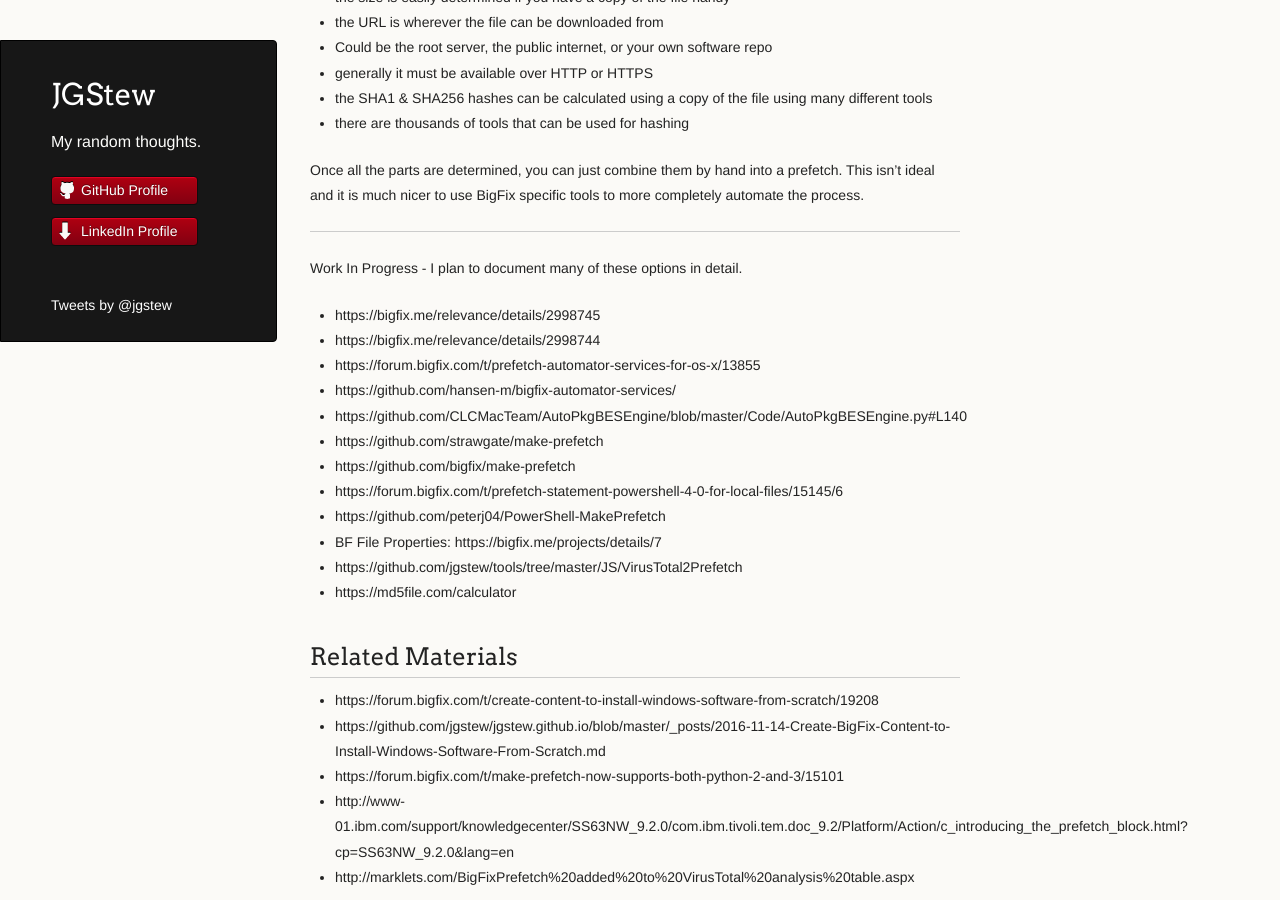
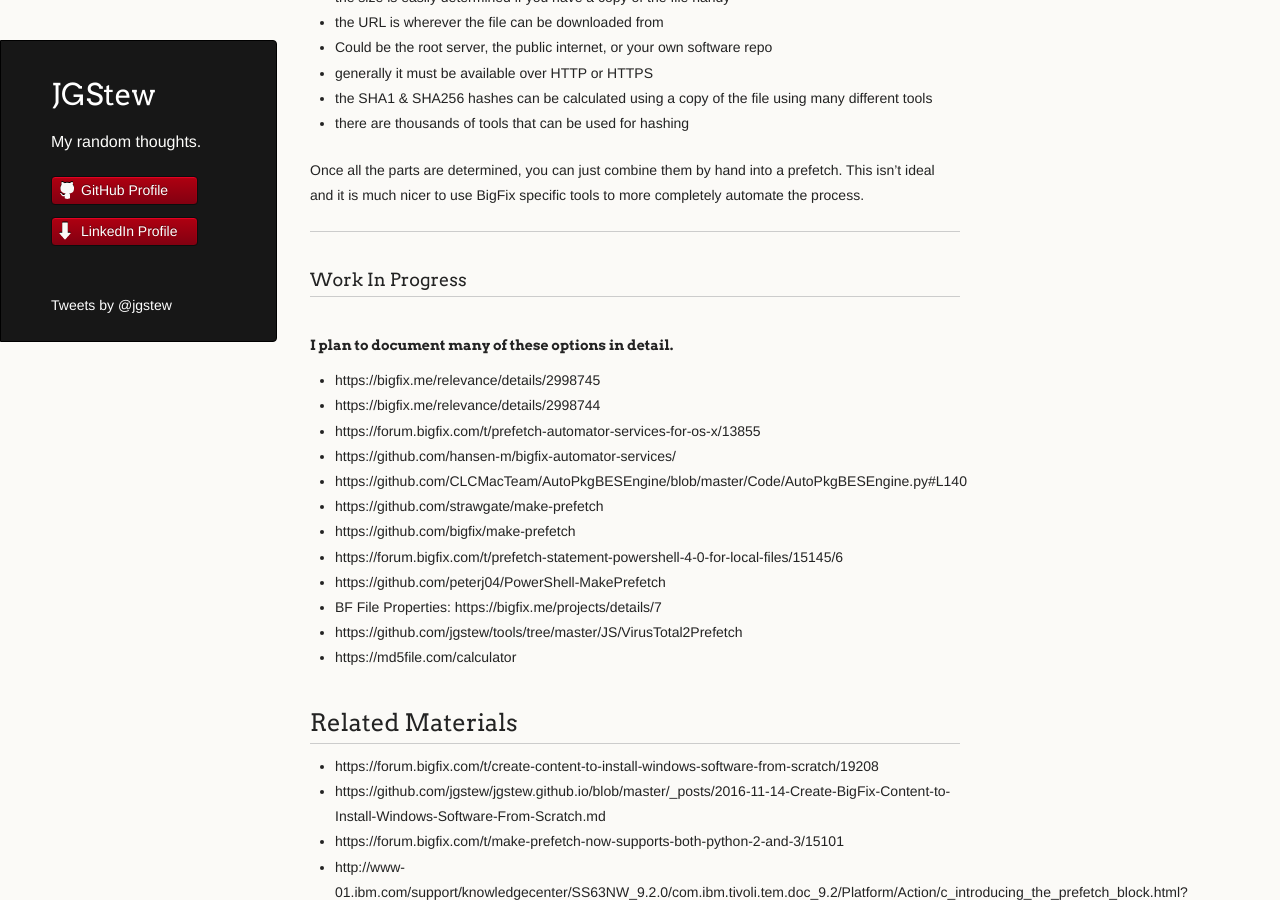
Before and after one commit to jgstew/jgstew.github.io, a Jekyll site: the page built from _posts/2016-11-21-Downloading-Files-with-BigFix:-Prefetches.md, in a window 1280 px wide and 900 px high, scrolled down 2065 px. Built offline with Jekyll 4.4.1, drawn with Linux system fonts in a browser that asks for light colours; comment, search, counter and statistics services are not loaded.

```diff
--- a/_posts/2016-11-21-Downloading-Files-with-BigFix:-Prefetches.md
+++ b/_posts/2016-11-21-Downloading-Files-with-BigFix:-Prefetches.md
@@ -78,7 +78,9 @@ Once all the parts are determined, you can just combine them by hand into a pref
 
 ----------
 
-Work In Progress - I plan to document many of these options in detail.
+### Work In Progress
+
+#### I plan to document many of these options in detail.
 
 - https://bigfix.me/relevance/details/2998745
 - https://bigfix.me/relevance/details/2998744
```
